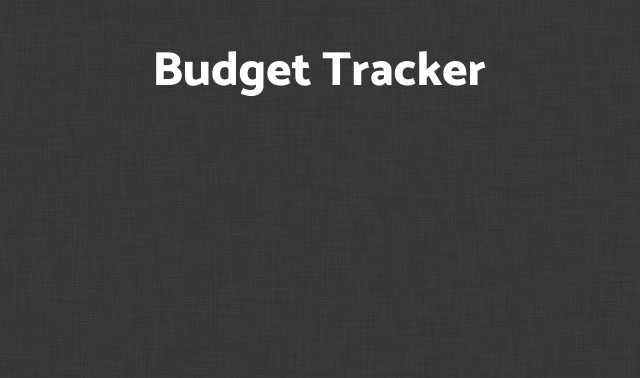
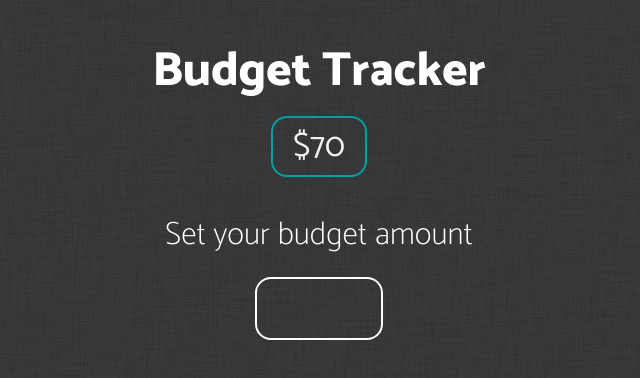
Before and after one commit to Grupith/BudgetTracker, a React (Create React App) app: page / in a window 1280 px wide. Shown: the top 378 px of the page, without its empty margins (321-961 px from the left). Built offline with nearby package versions, Linux system fonts and the light colour scheme.

Commit message:
added some UI

```diff
--- a/src/App.css
+++ b/src/App.css
@@ -23,4 +23,55 @@
   font-size: 3rem;
   font-weight: 800;
   margin-top: 2rem;
+  animation: fadeIn 3s;
 }
+
+.budgetAmount {
+  text-align: center;
+  font-size: 2.1rem;
+  font-weight: 400;
+  border: 2px solid white;
+  border-radius: 1rem;
+  width: fit-content;
+  margin: 5px auto;
+  padding: 1px 20px;
+  border-color: rgb(3, 167, 167);
+  animation: fadeIn 8s;
+}
+
+.formWrapper {
+  display: flex;
+  justify-content: center;
+  text-align: center;
+  flex-direction: column;
+  width: 20rem;
+  margin: 2rem auto;
+}
+
+.formWrapper label {
+  font-size: 2rem;
+  font-weight: 200;
+}
+
+.formWrapper input {
+  font-size: 2rem;
+  background-color: transparent;
+  color: white;
+  font-weight: 200;
+  border: 2px solid white;
+  border-radius: 1rem;
+  padding: 11px;
+  outline: none;
+  width: 8rem;
+  margin: 1rem auto;
+  text-align: center;
+}
+
+@keyframes fadeIn {
+  0% {
+    opacity: 0;
+  }
+  100% {
+    opacity: 1;
+  }
+}
--- a/src/App.js
+++ b/src/App.js
@@ -1,11 +1,15 @@
 import React from 'react';
 import Header from './components/Header';
+import AddBudget from './components/AddBudget'
 import './App.css';
 
 function App() {
+  // const [budgetAmount, setBudgetAmount] = useState(0);
+
   return (
     <div className="App">
       <Header />
+      <AddBudget />
     </div>
   );
 }
--- /dev/null
+++ b/src/components/AddBudget.js
@@ -0,0 +1,14 @@
+import React from 'react';
+
+const AddBudget = () => {
+    return (
+        <div className='formWrapper'>
+            <form>
+                <label for='addbudget'>Set your budget amount</label>
+                <input type='number' name='addbudget' />
+            </form>
+        </div>
+    )
+}
+
+export default AddBudget;
--- a/src/components/Header.js
+++ b/src/components/Header.js
@@ -3,6 +3,7 @@ const Header = () => {
     return (
         <div>
             <h2 className='title'>Budget Tracker</h2>
+            <h3 className='budgetAmount'>$70</h3>
         </div>
     )
 }
```
